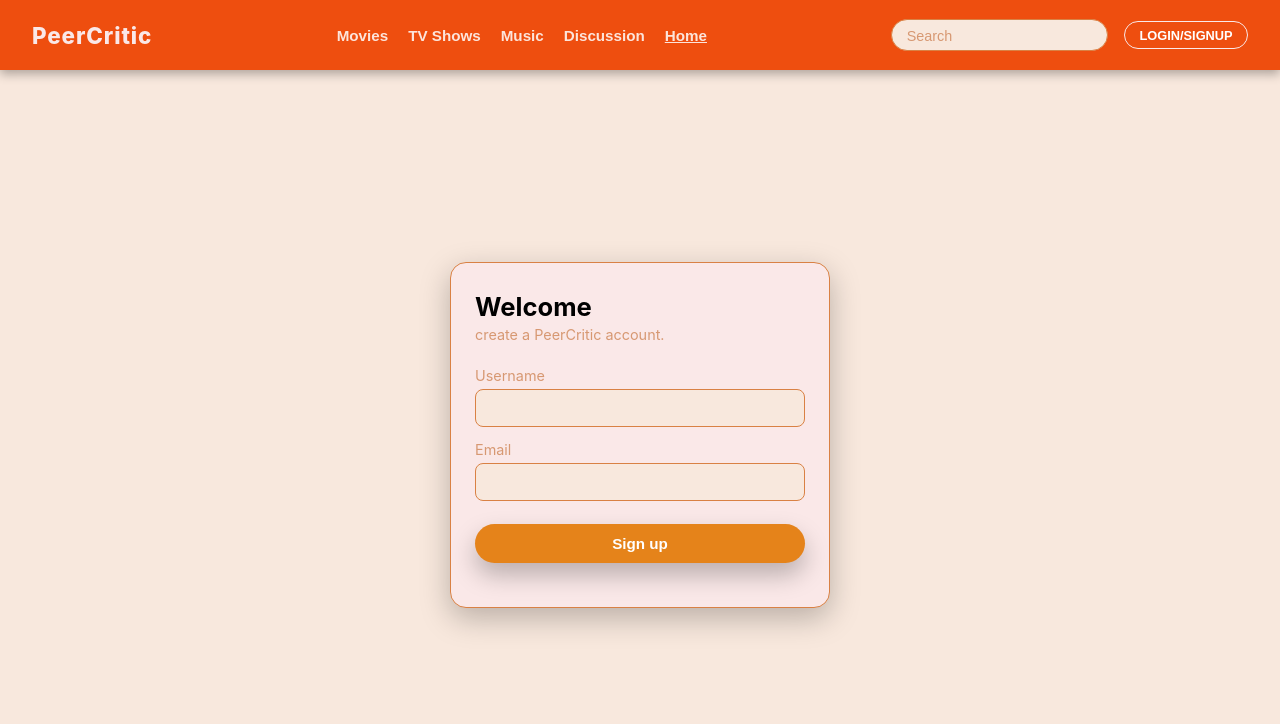
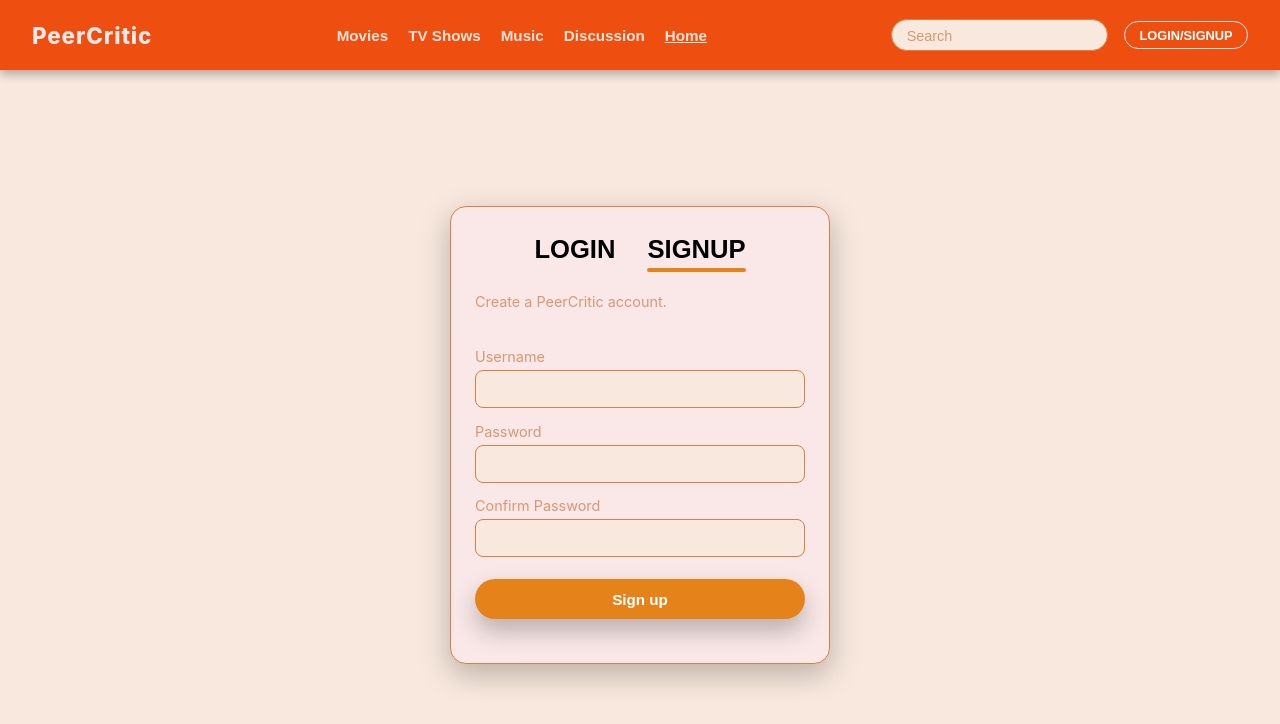
Before and after one commit to qle67/PeerCritic, a React app in the folder frontend/: page / in a window 1280 px wide. Shown: the top 724 px of the page. Built offline with nearby package versions, Linux system fonts and the light colour scheme; the HTML template or start-up script is replaced by a standard one.

Commit message:
Update: Signup/Login
- adjusted Signup page by adding username and password entry.

```diff
--- a/frontend/src/Signup.css
+++ b/frontend/src/Signup.css
@@ -61,8 +61,6 @@ img {
   max-width: 100%;
   height: auto;
 }
-
-/* class names should match App.jsx */
 
 .page {
   min-height: 100vh;
@@ -160,6 +158,43 @@ img {
   justify-content: center;
   align-items: center;
   padding: 2rem 1.5rem;
+}
+
+.authTabs {
+    display: flex;
+    justify-content: center;
+    gap: 2rem;
+    margin-bottom: 1.5rem;
+}
+
+.authTab {
+    background: none;
+    border: none;
+    font-size: 1.6rem;
+    font-weight: 800;;
+    cursor: pointer;
+    color: var(--text-black);
+    padding-bottom: 0.3rem;
+    position: relative;
+}
+
+.authTab:hover {
+    opacity: 0.7;
+}
+
+.activeTab {
+    color: var(--text-black);
+}
+
+.activeTab::after {
+    content: "";
+    position: absolute;
+    bottom: -3px;
+    left: 0;
+    width: 100%;
+    height: 4px;
+    background-color: var(--color-primary);
+    border-radius: 10px;
 }
 
 .center {
--- a/frontend/src/Signup.jsx
+++ b/frontend/src/Signup.jsx
@@ -4,11 +4,13 @@ import './Signup.css'
 function App() {
   const [form, setForm] = useState({
     username: "",
-    email: "",
+    password: "",
+    confirmPassword: "",
   });
 
   const [status, setStatus] = useState("idle");
   const [errorMessage, setErrorMessage] = useState("");
+  const [mode, setMode] = useState("signup");
 
   const handleChange = (event) => {
     const { name, value } = event.target;
@@ -20,13 +22,22 @@ function App() {
     setStatus("loading");
     setErrorMessage("");
 
+    if (mode === "signup" && form.password !== form.confirmPassword) {
+        setStatus("error");
+        setErrorMessage("Passwords do not match");
+        return;
+    }
+
     try {
-      const response = await fetch("http://localhost:8000/users/", {
+      const response = await fetch("http://localhost:8000/signup", {
         method:"POST",
         headers: {
           "Content-Type": "application/json",
         },
-        body:JSON.stringify(form),
+        body:JSON.stringify({
+            username: form.username,
+            password: form.password,
+        }),
       });
 
       if (!response.ok) {
@@ -38,7 +49,7 @@ function App() {
       console.log("Account Created:", data);
 
       setStatus("success");
-      setForm({username: "", email: ""});
+      setForm({username: "", password: "", confirmPassword: ""});
     }
     catch(error) {
       console.error(error);
@@ -76,11 +87,23 @@ function App() {
 
     <main className="authMain">
       <div className="card">
-        <h1>Welcome</h1>
-        <p className="muted">
-          create a PeerCritic account.
-        </p>
+
+        <div className="authTabs">
+            <button className={`authTab ${mode === "login" ? "activeTab" : ""}`}
+            onClick={() => {setMode("login"); setStatus("idle"); setErrorMessage(""); setForm({ username: "", password: "", confirmPassword: ""});
+            }} >LOGIN</button>
+
+            <button className={`authTab ${mode === "signup" ? "activeTab" : ""}`}
+            onClick={() => {setMode("signup"); setForm({ username: "", password: "", confirmPassword: ""});
+
+            }} >SIGNUP</button>
+        </div>
+
         <form onSubmit={handleSubmit} className="form">
+            {mode === "signup" && (
+            <p className="muted">Create a PeerCritic account.</p>
+            )}
+
           <label className="field">
             <span>Username</span>
             <input
@@ -93,18 +116,31 @@ function App() {
           </label>
 
           <label className="field">
-            <span>Email</span>
+            <span>Password</span>
             <input
-            type="email"
-            name="email"
-            value={form.email}
+            type="password"
+            name="password"
+            value={form.password}
             onChange={handleChange}
             required
             />
           </label>
 
+        {mode === "signup" && (
+            <label className="field">
+            <span>Confirm Password</span>
+            <input
+            type="password"
+            name="confirmPassword"
+            value={form.confirmPassword}
+            onChange={handleChange}
+            required
+            />
+          </label>
+        )}
+
           <button className="btn" type="submit" disabled={status === "loading"}>
-            {status === "loading" ? "Creating..." : "Sign up"}
+            {status === "loading" ? "Processing..." : mode === "signup" ? "Sign up" : "Login"}
           </button>
         </form>
 
```
